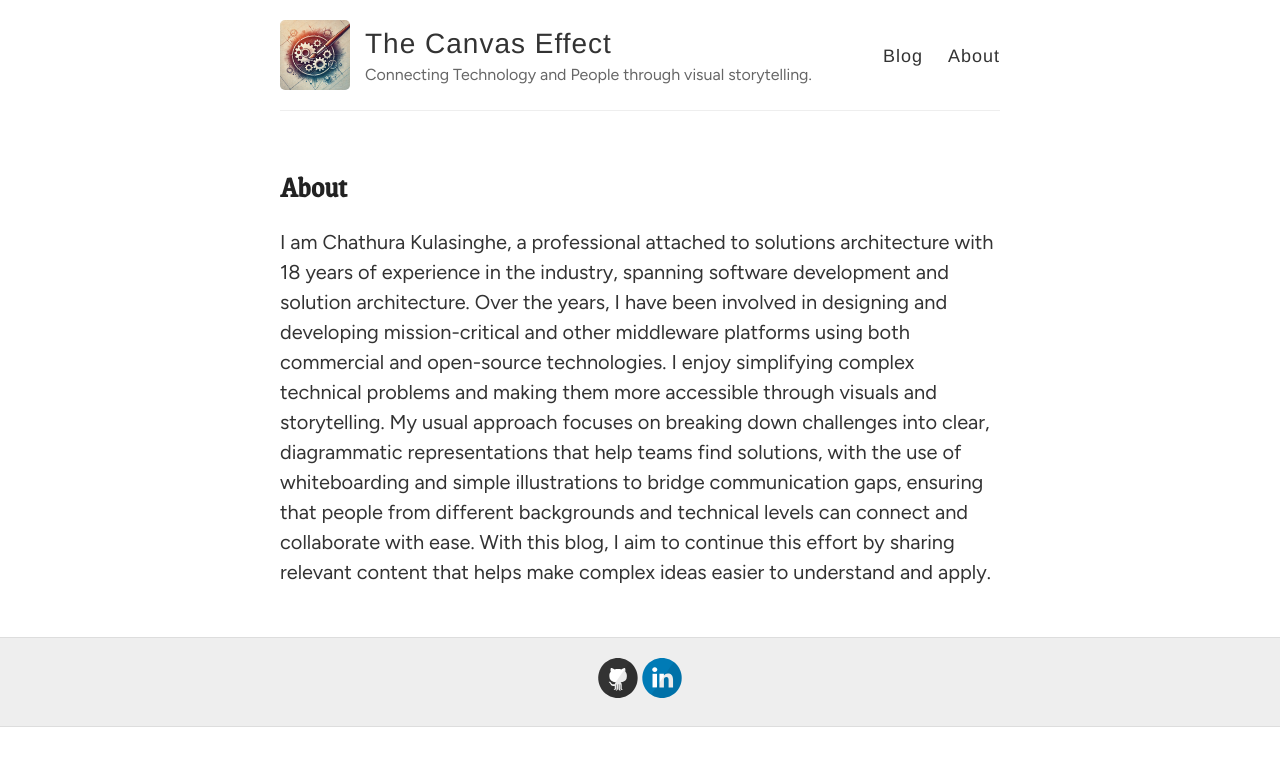
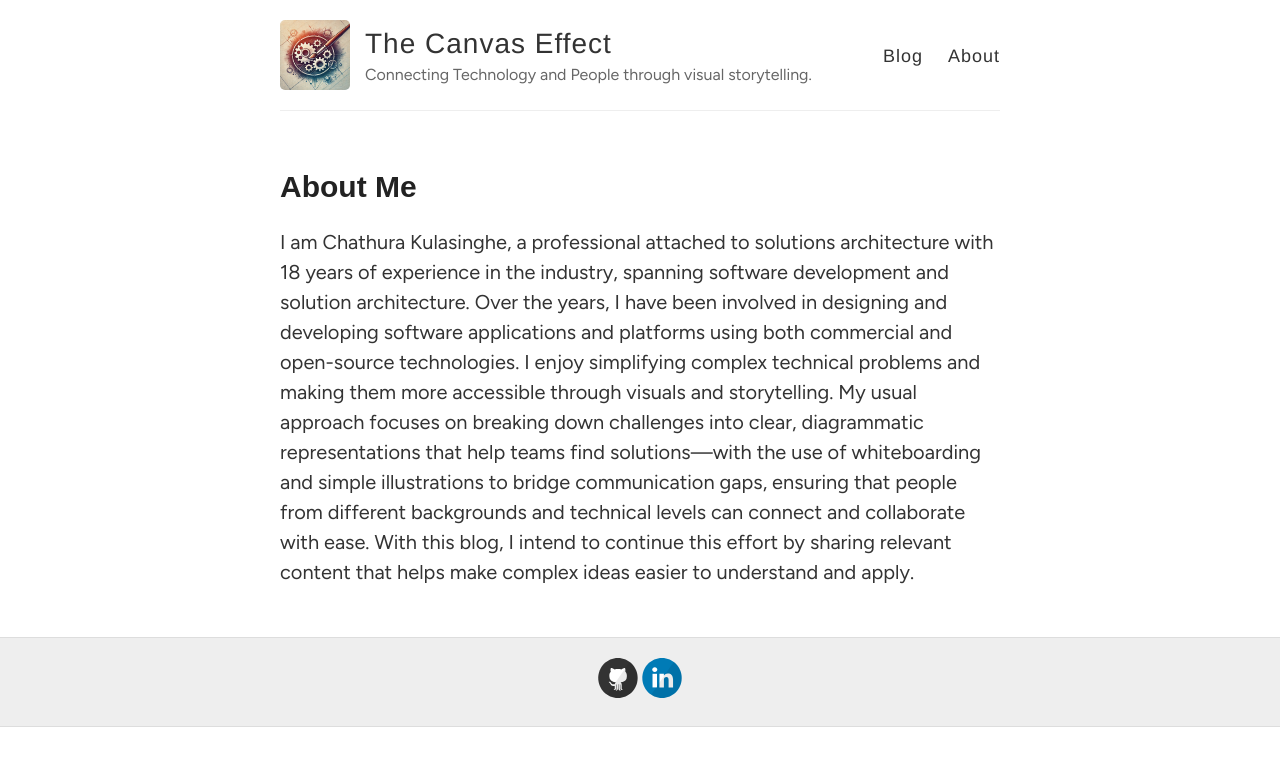
Before and after one commit to knightbeat/knightbeat.github.io, a Jekyll site: the page built from about.md, in a window 1280 px wide. Shown: the top 766 px of the page. Built offline with Jekyll 4.4.1, drawn with Linux system fonts in a browser that asks for light colours; some web fonts are replaced.

Commit message:
update font css

```diff
--- a/_layouts/default.html
+++ b/_layouts/default.html
@@ -10,8 +10,8 @@
     <![endif]-->
 
     <link rel="preconnect" href="https://fonts.googleapis.com">
-<link rel="preconnect" href="https://fonts.gstatic.com" crossorigin>
-<link href="https://fonts.googleapis.com/css2?family=Figtree:ital,wght@0,300..900;1,300..900&display=swap" rel="stylesheet">
+    <link rel="preconnect" href="https://fonts.gstatic.com" crossorigin>
+    <link href="https://fonts.googleapis.com/css2?family=Figtree:ital,wght@0,300..900;1,300..900&display=swap" rel="stylesheet">
 
     <link rel="stylesheet" type="text/css" href="{{ site.baseurl }}/style.css" />
     <link rel="alternate" type="application/rss+xml" title="{{ site.name }} - {{ site.description }}" href="{{ site.baseurl }}/feed.xml" />
--- a/_sass/_variables.scss
+++ b/_sass/_variables.scss
@@ -14,9 +14,17 @@
 $lightGray: #eee;
 $white: #fff;
 
+@font-face {
+  font-family: 'Grenze';
+  src: url('{{ "/fonts/Grenze-Regular.woff2" | relative_url }}') format('woff2');
+  font-weight: normal;
+  font-style: normal;
+}
+
 // Font stacks
 $helvetica: Helvetica, Arial, sans-serif;
-$helveticaNeue: "Helvetica Neue", Helvetica, Arial, sans-serif;
+$figtree: "Figtree", serif;
+$grenze: 'Grenze', Helvetica, Arial, sans-serif;
 $georgia: Georgia, serif;
 
 // Mobile breakpoints
--- a/about.md
+++ b/about.md
@@ -1,7 +1,7 @@
 ---
 layout: page
-title: About
+title: About Me
 permalink: /about/
 ---
 
-I am Chathura Kulasinghe, a professional attached to solutions architecture with 18 years of experience in the industry, spanning software development and solution architecture. Over the years, I have been involved in designing and developing mission-critical and other middleware platforms using both commercial and open-source technologies. I enjoy simplifying complex technical problems and making them more accessible through visuals and storytelling. My usual approach focuses on breaking down challenges into clear, diagrammatic representations that help teams find solutions, with the use of whiteboarding and simple illustrations to bridge communication gaps, ensuring that people from different backgrounds and technical levels can connect and collaborate with ease. With this blog, I aim to continue this effort by sharing relevant content that helps make complex ideas easier to understand and apply.
+I am Chathura Kulasinghe, a professional attached to solutions architecture with 18 years of experience in the industry, spanning software development and solution architecture. Over the years, I have been involved in designing and developing software applications and platforms using both commercial and open-source technologies. I enjoy simplifying complex technical problems and making them more accessible through visuals and storytelling. My usual approach focuses on breaking down challenges into clear, diagrammatic representations that help teams find solutions—with the use of whiteboarding and simple illustrations to bridge communication gaps, ensuring that people from different backgrounds and technical levels can connect and collaborate with ease. With this blog, I intend to continue this effort by sharing relevant content that helps make complex ideas easier to understand and apply.
--- a/style.scss
+++ b/style.scss
@@ -8,13 +8,6 @@
 @import "reset";
 @import "variables";
 // Syntax highlighting @import is at the bottom of this file
-
-@font-face {
-  font-family: 'Grenze';
-  src: url('{{ "/fonts/Grenze-Regular.woff2" | relative_url }}') format('woff2');
-  font-weight: normal;
-  font-style: normal;
-}
 
 /**************/
 /* BASE RULES */
@@ -28,7 +21,7 @@
 	background: $white;
   font-size: 20px;
   color: $darkGray;
-  font-family: "Figtree", serif;
+  font-family: $figtree;
   line-height: 1.5;
 }
 
@@ -203,7 +196,7 @@
   margin: 0;
   color: $darkGray;
   cursor: pointer;
-  font-family: $helveticaNeue;
+  font-family: $grenze;
   font-weight: 300;
   font-size: 28px;
   letter-spacing: 1px;
@@ -222,7 +215,7 @@
 nav {
   float: right;
   margin-top: 23px; // @TODO: Vertically middle align
-  font-family: $helveticaNeue;
+  font-family: $grenze;
   font-size: 18px;
 
   @include mobile {
```
